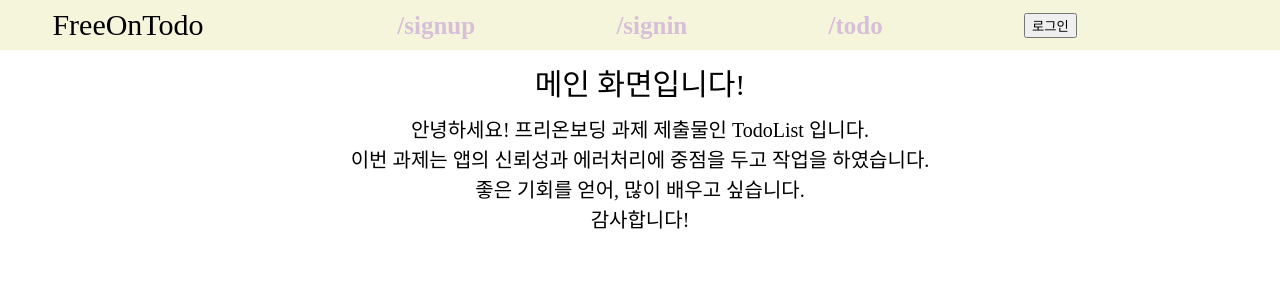
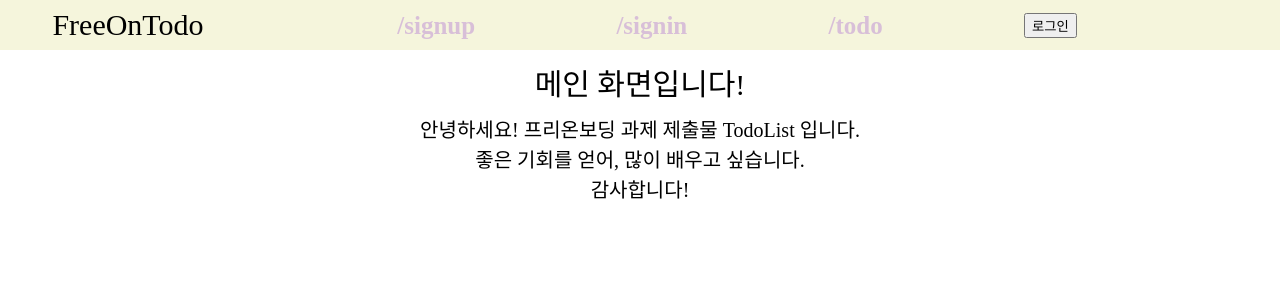
Before and after one commit to 2duckchun/wanted-pre-onboarding-frontend, a React (Create React App) app: page / in a window 1280 px wide. Shown: the top 300 px of the page. Built offline with nearby package versions, Linux system fonts and the light colour scheme.

Commit message:
Home 소개 화면 수정 및 삼항연산자를 if로 변경(가독성 고려)

```diff
--- a/src/pages/home/Home.tsx
+++ b/src/pages/home/Home.tsx
@@ -5,10 +5,7 @@ export default function Home() {
     <div>
       <h1 className={styles.home_title}>메인 화면입니다!</h1>
       <p className={styles.home_paragraph}>
-        안녕하세요! 프리온보딩 과제 제출물인 TodoList 입니다.
-      </p>
-      <p className={styles.home_paragraph}>
-        이번 과제는 앱의 신뢰성과 에러처리에 중점을 두고 작업을 하였습니다.
+        안녕하세요! 프리온보딩 과제 제출물 TodoList 입니다.
       </p>
       <p className={styles.home_paragraph}>
         좋은 기회를 얻어, 많이 배우고 싶습니다.
--- a/src/pages/signin/SignIn.tsx
+++ b/src/pages/signin/SignIn.tsx
@@ -39,7 +39,9 @@ export default function SignIn() {
   };
 
   useEffect(() => {
-    hasAccessToken() && navigate("/todo", { replace: true });
+    if (hasAccessToken()) {
+      navigate("/todo", { replace: true });
+    }
   }, [navigate]);
 
   return (
--- a/src/pages/signup/SignUp.tsx
+++ b/src/pages/signup/SignUp.tsx
@@ -38,7 +38,9 @@ export default function SignUp() {
   };
 
   useEffect(() => {
-    hasAccessToken() && navigate("/todo", { replace: true });
+    if (hasAccessToken()) {
+      navigate("/todo", { replace: true });
+    }
   }, [navigate]);
 
   return (
--- a/src/pages/todo/Todo.tsx
+++ b/src/pages/todo/Todo.tsx
@@ -82,7 +82,9 @@ export default function TodoPage() {
 
   // Access Token이 없을 시 /signin으로 강제 이동
   useEffect(() => {
-    !hasAccessToken() && navigate("/signin", { replace: true });
+    if (!hasAccessToken()) {
+      navigate("/signin", { replace: true });
+    }
   }, [navigate]);
 
   // 초기 화면 렌더링 시 사용할 todolist를 가져옴
```
